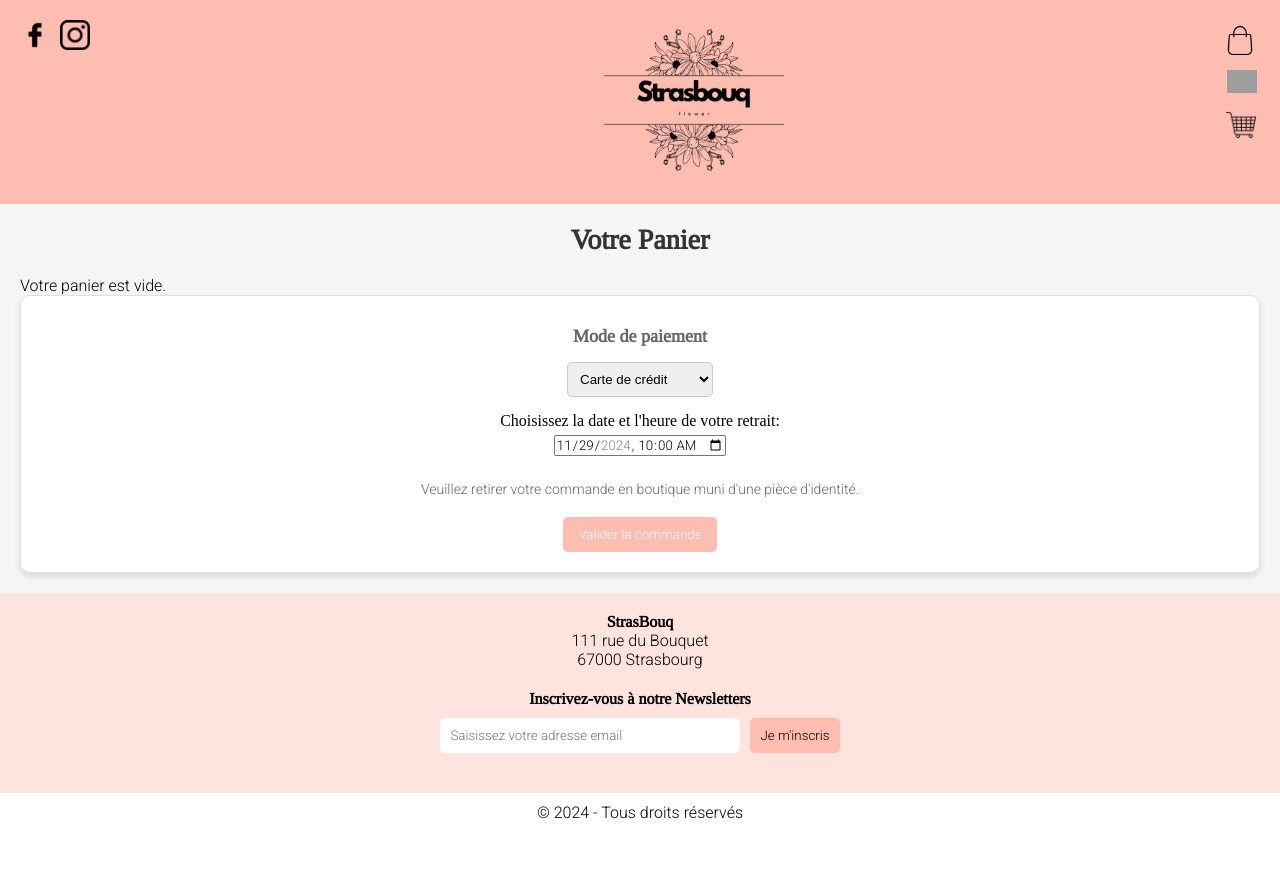
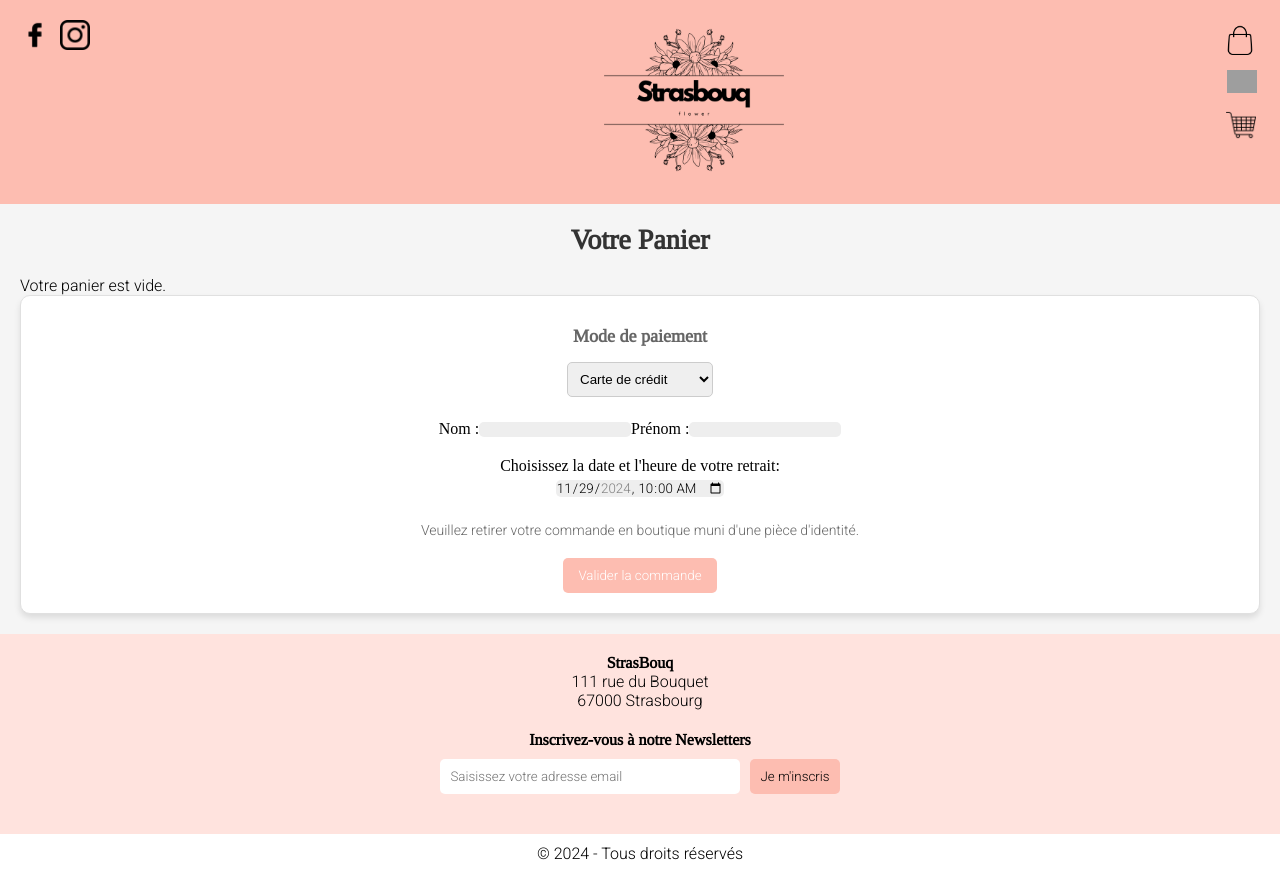
Before and after one commit to WildCodeSchool-2024-09/js-remote-orange-P2-strasbouq, a React (Vite) app in the folder client/: page /panier in a window 1280 px wide. Before the commit the page ends 832 px from the top, so only its background shows below. Built offline with nearby package versions, Linux system fonts and the light colour scheme; grey boxes are pictures that could not be loaded.

Commit message:
ajout form nom prenom

```diff
--- a/client/src/pages/panier.css
+++ b/client/src/pages/panier.css
@@ -114,6 +114,13 @@
 
 .total input {
   margin: 5px 0 15px 0;
+  background-color: #eeeeee;
+  border-radius: 5px;
+  border: none;
+}
+
+.total form {
+  margin: 5px 0 5px 0;
 }
 
 .total button {
--- a/client/src/pages/panier.tsx
+++ b/client/src/pages/panier.tsx
@@ -7,7 +7,7 @@ const Panier = () => {
   const { cart, onRemoveItem, increaseQuantity, decreaseQuantity } = useCart(); // Utiliser le contexte du panier
   const total = cart.reduce(
     (acc, item) => acc + item.prix * (item.quantity ?? 0),
-    0,
+    0
   );
   const tva = total * 0.2; // calcul de la TVA à 20%
 
@@ -59,6 +59,16 @@ const Panier = () => {
               <option value="bank-transfer">Virement bancaire</option>
             </select>
           </div>
+          <form>
+            <label>
+              Nom :
+              <input type="text" name="name" />
+            </label>
+            <label>
+              Prénom :
+              <input type="text" name="name" />
+            </label>
+          </form>
           <label htmlFor="meeting-time">
             Choisissez la date et l'heure de votre retrait:
           </label>
```
